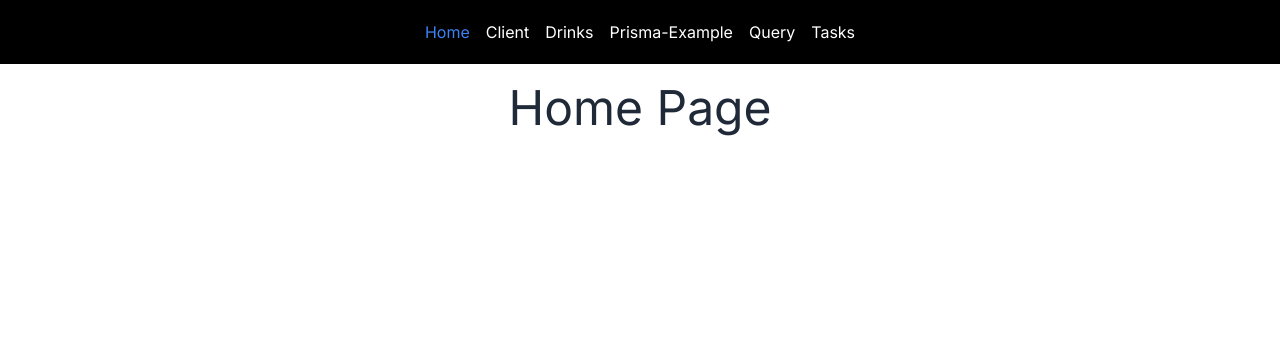
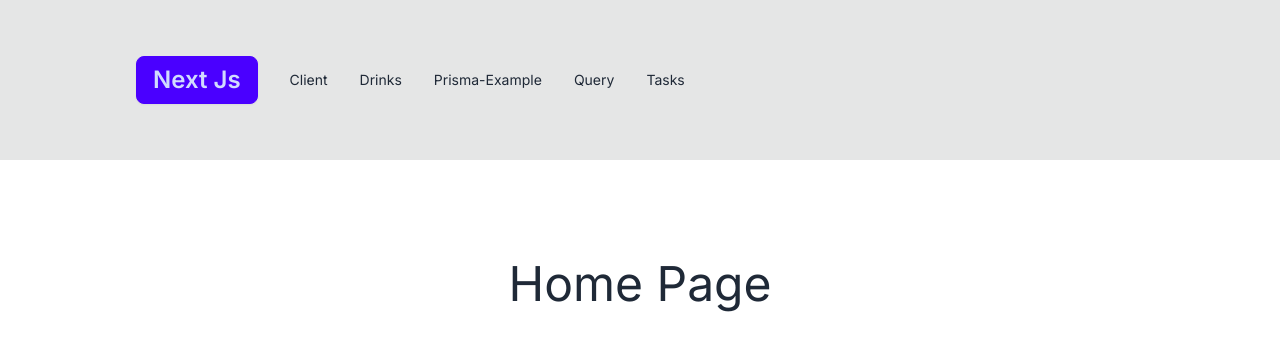
Before and after one commit to MezoAli/next-14-tutorilas, a Next.js app: page / in a window 1280 px wide. Shown: the top 350 px of the page. Built offline with nearby package versions, Linux system fonts and the light colour scheme.

Commit message:
adding themes using daisyUi and modifying main navigation

```diff
--- a/app/layout.js
+++ b/app/layout.js
@@ -11,10 +11,10 @@ export const metadata = {
 
 export default function RootLayout({ children }) {
   return (
-    <html lang="en">
+    <html lang="en" data-theme="light">
       <body className={inter.className}>
         <MainNavigation />
-        {children}
+        <main className="py-20 px-6 max-w-6xl mx-auto">{children}</main>
       </body>
     </html>
   );
--- a/components/MainNavigation.jsx
+++ b/components/MainNavigation.jsx
@@ -3,7 +3,6 @@ import Link from "next/link";
 import { usePathname } from "next/navigation";
 
 const LINKS = [
-  { name: "Home", href: "/" },
   { name: "Client", href: "/client" },
   { name: "Drinks", href: "/drinks" },
   { name: "Prisma-Example", href: "/prisma-example" },
@@ -12,23 +11,25 @@ const LINKS = [
 ];
 
 const MainNavigation = () => {
-  const pathName = usePathname();
   return (
-    <ul className="flex justify-center items-center py-5 bg-black text-white gap-4">
-      {LINKS?.map((link) => {
-        const isActive = pathName === link.href;
-        return (
-          <li key={link.name}>
-            <Link
-              href={link.href}
-              className={isActive ? "text-semibold text-blue-500" : undefined}
-            >
-              {link.name}
+    <nav className="bg-base-300 py-4">
+      <div className="py-8 flex-col sm:flex-row navbar max-w-6xl mx-auto px-8">
+        <ul className="menu menu-horizontal md:ml-8">
+          <li key={"Home"}>
+            <Link href="/" className="btn btn-primary text-2xl mr-4">
+              Next Js
             </Link>
           </li>
-        );
-      })}
-    </ul>
+          {LINKS?.map((link) => {
+            return (
+              <li key={link.name}>
+                <Link href={link.href}>{link.name}</Link>
+              </li>
+            );
+          })}
+        </ul>
+      </div>
+    </nav>
   );
 };
 
--- a/tailwind.config.js
+++ b/tailwind.config.js
@@ -14,5 +14,8 @@ module.exports = {
       },
     },
   },
+  daisyui: {
+    themes: ["light", "dark", "cupcake"],
+  },
   plugins: [require("daisyui")],
 };
```
